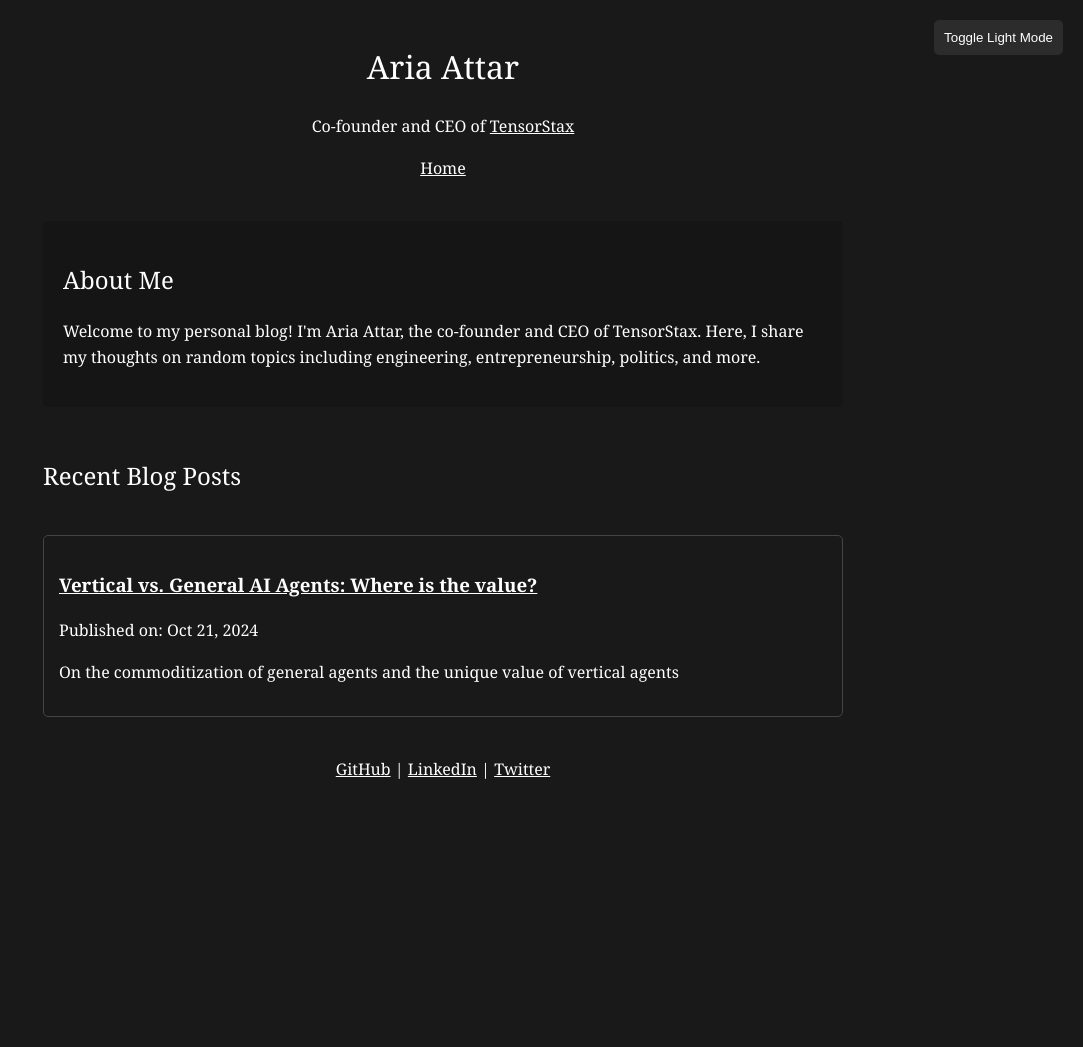
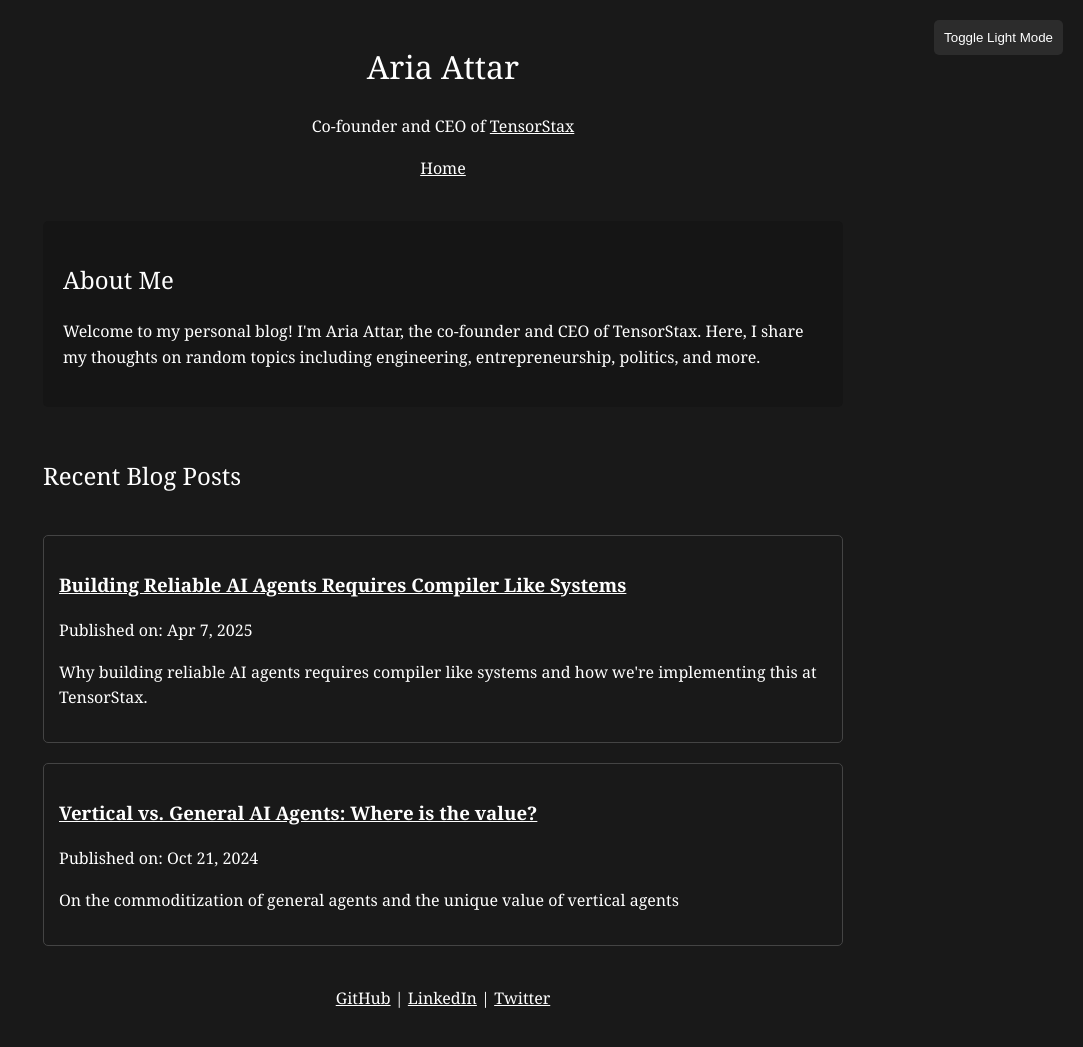
Before and after one commit to ariaattar/ariaattar.github.io, a Jekyll site: the page index.html, which Jekyll copies as it is, in a window 1280 px wide. Shown: the whole page, without its empty margins (197-1280 px from the left). Built offline with Jekyll 4.4.1, drawn with Linux system fonts in a browser that asks for light colours; before the commit the page ends 900 px from its top, so only the background shows below that.

Commit message:
Update index.html

```diff
--- a/index.html
+++ b/index.html
@@ -121,6 +121,11 @@
         <section class="blog-posts">
             <h2>Recent Blog Posts</h2>
             <div class="post">
+                <h3><a href="/LLMCompiler">Building Reliable AI Agents Requires Compiler Like Systems</a></h3>
+                <p class="post-date">Published on: Apr 7, 2025</p>
+                <p class="post-excerpt">Why building reliable AI agents requires compiler like systems and how we're implementing this at TensorStax.</p>
+            </div>
+            <div class="post">
                 <h3><a href="https://ariaattar.com/VerticalAgents">Vertical vs. General AI Agents: Where is the value?</a></h3>
                 <p class="post-date">Published on: Oct 21, 2024</p>
                 <p class="post-excerpt">On the commoditization of general agents and the unique value of vertical agents</p>
```
